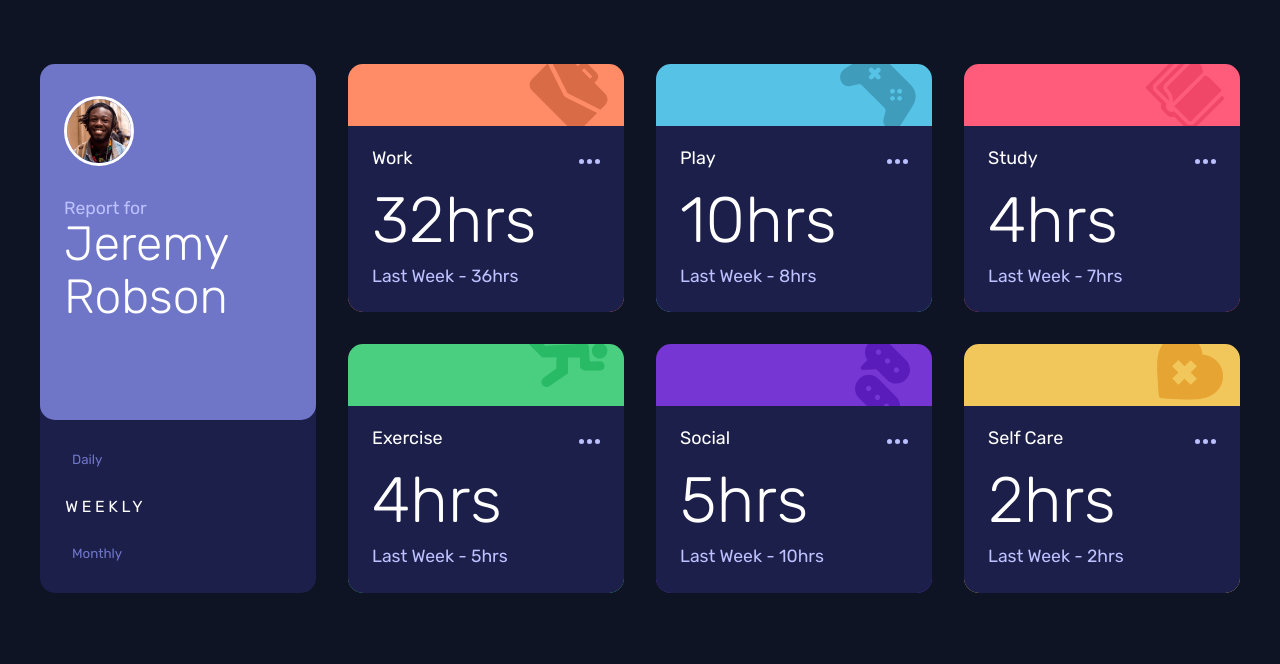
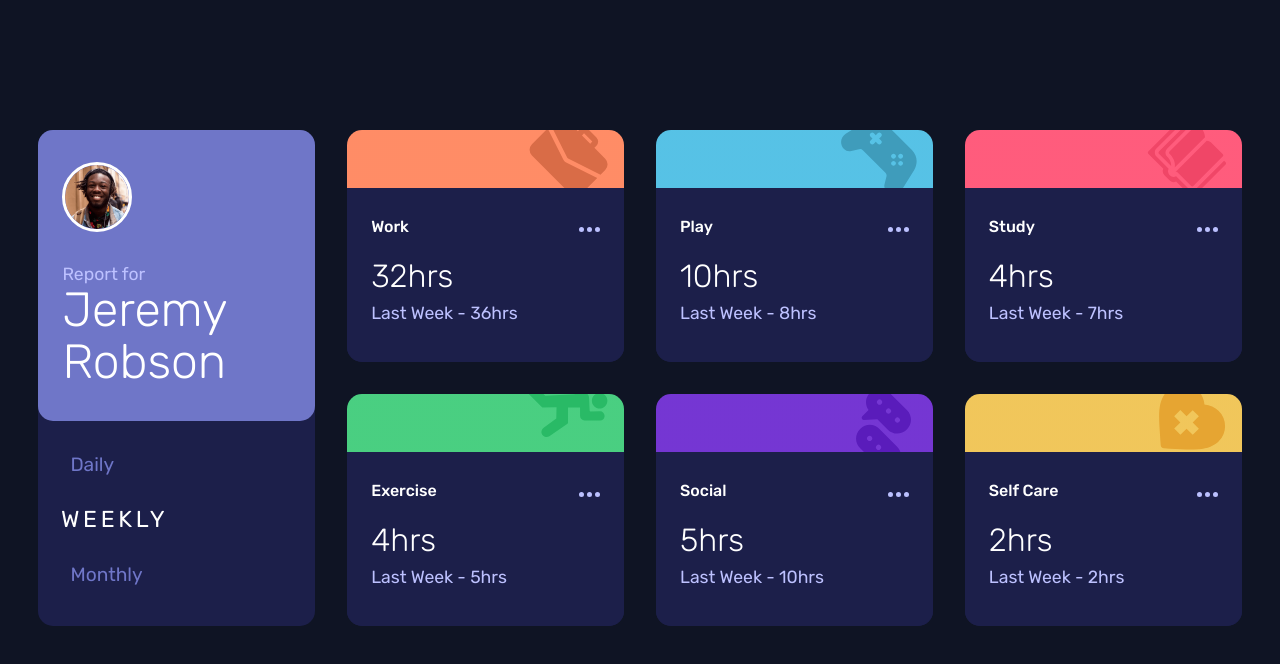
Before and after one commit to bward67/time-tracking-dashboard-main, a plain HTML site: page index.html in a window 1280 px wide. Drawn offline with Linux system fonts and the light colour scheme.

Commit message:
css changes

```diff
--- a/app.js
+++ b/app.js
@@ -103,9 +103,9 @@ const displayCards = async (clickedOption) => {
     <div class="card-bg">
           <img src="images/icon-${itemClass}.svg" alt="" />
         </div>
-        <div class="card-wrap" id="work">
+        <div class="card-wrap">
           <div class="title-line">
-            <div class="title">${name}</div>
+            <h2 class="title">${name}</h2>
             <div class="svg">
               <svg width="21" height="5" xmlns="http://www.w3.org/2000/svg">
                 <path
@@ -117,8 +117,8 @@ const displayCards = async (clickedOption) => {
             </div>
           </div>
           <div class="hours-line">
-            <h2 id="current">${timeframeData.current}hrs</h2>
-            <p id="previous">${previousTimeframe} - ${timeframeData.previous}hrs</p>
+            <h3>${timeframeData.current}hrs</h3>
+            <p>${previousTimeframe} - ${timeframeData.previous}hrs</p>
           </div>
         </div> </div>`;
     section.innerHTML = newSection;
--- a/index.html
+++ b/index.html
@@ -22,13 +22,14 @@
     <title>Frontend Mentor | Time tracking dashboard</title>
   </head>
   <body>
+    <main>
       <div class="container grid">
         <div class="hero">
           <div class="hero-top">
             <img src="images/image-jeremy.png" alt="head-shot" class="avatar" />
             <div class="avatar-content">
               <p>Report for</p>
-            <h1>Jeremy Robson</h1>
+              <p>Jeremy Robson</p>
             </div>
           </div>
           <div class="hero-bottom">
@@ -43,7 +44,7 @@
           <div class="card-bg">
             <img src="images/icon-work.svg" alt="" />
           </div>
-        <div class="card-wrap" id="work">
+          <div class="card-wrap">
             <div class="title-line">
               <div class="title">Work</div>
               <div class="svg">
@@ -63,7 +64,6 @@
           </div>
         </div>
         </section>
-
         <section class="card card-play">
           <div class="card-bg">
             <img src="images/icon-play.svg" alt="" />
@@ -110,7 +110,6 @@
             </div>
           </div>
         </section>
-
         <section class="card card-exercise">
           <div class="card-bg">
             <img src="images/icon-exercise.svg" alt="" />
@@ -182,6 +181,7 @@
         </section>
         -->
       </div>
+    </main>
   </body>
   <script src="app.js"></script>
 </html>
--- a/style.css
+++ b/style.css
@@ -5,6 +5,46 @@
   --clr-lime-green-exercise: hsl(145, 58%, 55%);
   --clr-violet-social: hsl(264, 64%, 52%);
   --clr-soft-orange-selfcare: hsl(43, 84%, 65%);
+
+  --clr-linear-gradient-work: linear-gradient(
+    hsl(15, 100%, 70%) 0%,
+    hsl(15, 100%, 70%) 75%,
+    hsl(235, 46%, 20%) 75%,
+    hsl(235, 46%, 20%) 100%
+  );
+
+  --clr-linear-gradient-play: linear-gradient(
+    hsl(195, 74%, 62%) 0%,
+    hsl(195, 74%, 62%) 75%,
+    hsl(235, 46%, 20%) 75%,
+    hsl(235, 46%, 20%) 100%
+  );
+
+  --clr-linear-gradient-study: linear-gradient(
+    hsl(348, 100%, 68%) 0%,
+    hsl(348, 100%, 68%) 75%,
+    hsl(235, 46%, 20%) 75%,
+    hsl(235, 46%, 20%) 100%
+  );
+
+  --clr-linear-gradient-exercise: linear-gradient(
+    hsl(145, 58%, 55%) 0%,
+    hsl(145, 58%, 55%) 75%,
+    hsl(235, 46%, 20%) 75%,
+    hsl(235, 46%, 20%) 100%
+  );
+  --clr-linear-gradient-social: linear-gradient(
+    hsl(264, 64%, 52%) 0%,
+    hsl(264, 64%, 52%) 75%,
+    hsl(235, 46%, 20%) 75%,
+    hsl(235, 46%, 20%) 100%
+  );
+  --clr-linear-gradient-selfcare: linear-gradient(
+    hsl(43, 84%, 65%) 0%,
+    hsl(43, 84%, 65%) 75%,
+    hsl(235, 46%, 20%) 75%,
+    hsl(235, 46%, 20%) 100%
+  );
 
   --clr-very-dark-blue: hsl(226, 43%, 10%);
   --clr-dark-blue: hsl(235, 46%, 20%);
@@ -30,25 +70,28 @@
 }
 
 body {
-  font-size: 18px;
+  font-size: 1.125rem;
   font-family: "Rubik", sans-serif;
   background-color: var(--clr-very-dark-blue);
 }
+
 img {
   max-width: 100%;
 }
 h1 {
-  font-weight: var(--fw-300);
-  color: #ffffff;
-  font-size: 1.5rem;
+  visibility: hidden;
 }
-h2 {
+.title {
+  font-size: 1rem;
+  font-weight: var(--fw-500);
+}
+h3 {
   font-size: 2rem;
   font-weight: var(--fw-300);
 }
 .container {
   max-width: 90%;
-  margin: 4rem auto;
+  margin: 8.1rem 2.4rem;
   display: grid;
   grid-auto-rows: max-content;
   /*this means it will be created by the browser not us
@@ -80,8 +123,14 @@ h2 {
   border-radius: 50%;
   max-width: 70px;
 }
+
 .avatar-content p {
   font-size: 0.9rem;
+}
+.avatar-content p:last-child {
+  font-weight: var(--fw-300);
+  color: #ffffff;
+  font-size: 1.5rem;
 }
 .hero-bottom {
   color: var(--clr-pale-blue);
@@ -101,7 +150,7 @@ h2 {
   /*I just learnt this so instead of having to do them separately
   I can just say :where the p is .active or :hover ...
   you can also use the word is instead of where*/
-  color: #ffffff !important;
+  color: #ffffff;
   cursor: pointer;
   /*I added these bottom 3 just because I can :)
   AND it looks better in my opinion */
@@ -145,22 +194,22 @@ h2 {
 }
 
 .card-work {
-  background-color: var(--clr-light-red-work);
+  background-image: var(--clr-linear-gradient-work);
 }
 .card-play {
-  background-color: var(--clr-soft-blue-play);
+  background-image: var(--clr-linear-gradient-play);
 }
 .card-study {
-  background-color: var(--clr-light-red-study);
+  background-image: var(--clr-linear-gradient-study);
 }
 .card-exercise {
-  background-color: var(--clr-lime-green-exercise);
+  background-image: var(--clr-linear-gradient-exercise);
 }
 .card-social {
-  background-color: var(--clr-violet-social);
+  background-image: var(--clr-linear-gradient-social);
 }
 .card-self-care {
-  background-color: var(--clr-soft-orange-selfcare);
+  background-image: var(--clr-linear-gradient-selfcare);
 }
 
 .title-line,
@@ -171,7 +220,7 @@ h2 {
   color: #ffffff;
   margin-top: 0.5rem;
 }
-#previous {
+.hours-line p {
   color: var(--clr-pale-blue);
 }
 
@@ -189,18 +238,18 @@ h2 {
 
 @media (min-width: 568px) {
   .container {
-    max-width: 1200px;
+    max-width: 1300px;
     grid-template-columns: repeat(auto-fit, minmax(17rem, 1fr));
     /*this means our grid will create columns as it needs and as it can fit them and each col will be
     a minimum of 17rem and it will expand until a new
     item of 17rem has the room to be added*/
     grid-template-rows: 1fr 1fr;
   }
+  h2 {
+    font-size: 4rem;
+  }
   .hero {
     grid-row: 1/3; /*to make it stretch to 2 rows*/
-  }
-  .hero-top {
-    padding-block: 2rem 6rem !important;
   }
   .hero-top,
   .hero-bottom {
@@ -210,13 +259,23 @@ h2 {
   .hero-bottom {
     padding: 1rem 0 1rem 1rem;
   }
-  .hero-bottom #btns:last-child {
-    margin-bottom: 1rem;
+  .hero-bottom .btns:last-child {
+    margin-bottom: 0.5rem;
   }
   .hero-top img {
     margin-bottom: 1rem;
   }
-  #btns {
+  .avatar {
+    margin-bottom: 2rem;
+  }
+  .avatar-content p {
+    font-size: 1.1rem;
+  }
+  .avatar-content p:last-child {
+    font-size: 3rem;
+    line-height: 1.1;
+  }
+  .btns {
     font-size: 1.2rem;
   }
   .card {
@@ -233,25 +292,12 @@ h2 {
     thru on the bottom*/
     height: 75%;
   }
-  .avatar-content p {
-    font-size: 1.1rem;
-  }
 
-  h1 {
-    font-size: 3rem;
-    line-height: 1.1;
-  }
-  h2 {
-    font-size: 4rem;
-  }
   .hours-line {
     display: block;
   }
-  #previous {
+  .hours-line p {
     margin-top: 0.5rem;
     font-size: 1.1rem;
   }
-  .avatar {
-    margin-bottom: 2rem;
-  }
 }
```
Also changed, not shown: 2 other files. Lines whose indentation alone changed are shown as unchanged.
